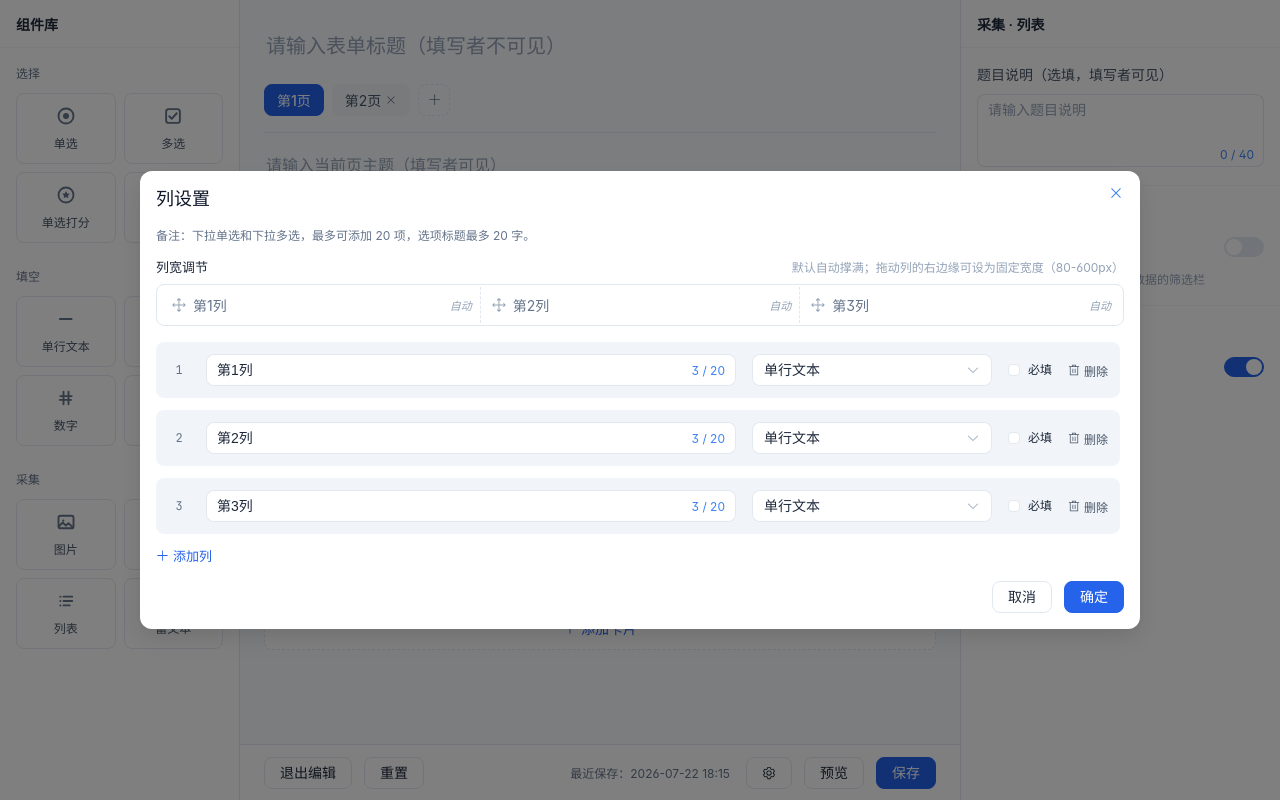
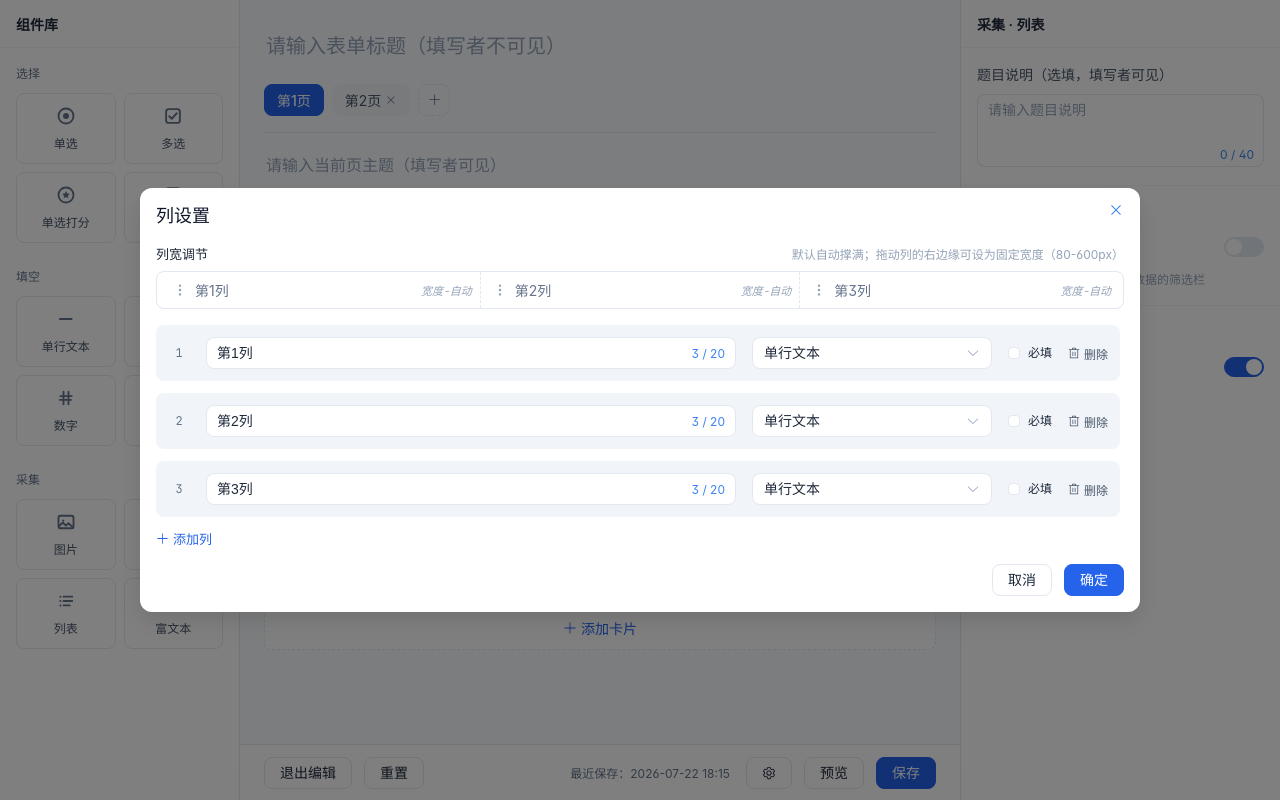
Before and after one commit to luyaoyaoqi/data-aggregation-system, a Vue app in the folder demo/: page / in a window 1280 px wide. Both pictures are taken after a click on the button "列设置". Built offline with nearby package versions, Linux system fonts and the light colour scheme; a web font is replaced by a local one.

Commit message:
列设置优化

```diff
--- a/demo/src/components/ListQuestionSettings.vue
+++ b/demo/src/components/ListQuestionSettings.vue
@@ -141,8 +141,6 @@ const WIDTH_PRESETS = [120, 160, 200, 240, 300];
 const resizeState = ref(null);
 /** 拖拽条容器 ref（用来测实际宽度） */
 const widthBarsRef = ref(null);
-/** 每个 bar 的 ref（用于重排时计算鼠标位置） */
-const widthBarRefs = ref([]);
 
 /**
  * 计算 idx 这一列在「当前没有固定宽度」的情况下应该占的等分宽度
@@ -212,60 +210,25 @@ function clampColWidth(col) {
   col.width = Math.max(COL_WIDTH_MIN, Math.min(COL_WIDTH_MAX, v));
 }
 
-/* -------------------- 列重排拖拽（仅在 bar 左侧手柄上触发） -------------------- */
-/** 拖拽重排状态：{ fromIdx, overIdx } */
-const reorderState = ref(null);
-
-/** 鼠标按下：开始重排拖拽 */
-function startReorder(e, idx) {
-  // 只在手柄触发，冒泡已由 e.stopPropagation 拦掉，避免与 width-handle 冲突
-  e.preventDefault();
-  e.stopPropagation();
-  reorderState.value = { fromIdx: idx, overIdx: idx };
-  document.body.style.cursor = "grabbing";
-  document.body.style.userSelect = "none";
-  window.addEventListener("mousemove", onReorderMove);
-  window.addEventListener("mouseup", endReorder);
+/* -------------------- 列重排：左移 / 右移 -------------------- */
+/** 列左移一格（与前一列交换），第一列禁用 */
+function moveColLeft(idx) {
+  if (idx <= 0) return;
+  const [moved] = draftCols.value.splice(idx, 1);
+  draftCols.value.splice(idx - 1, 0, moved);
 }
 
-/** 拖拽中：根据鼠标 X 位置计算目标插入点 */
-function onReorderMove(e) {
-  if (!reorderState.value) return;
-  const x = e.clientX;
-  let target = reorderState.value.fromIdx;
-  for (let i = 0; i < widthBarRefs.value.length; i++) {
-    const el = widthBarRefs.value[i];
-    if (!el) continue;
-    const rect = el.getBoundingClientRect();
-    const midX = rect.left + rect.width / 2;
-    if (x < midX) {
-      target = i;
-      break;
-    }
-    target = i + 1;
-  }
-  target = Math.max(0, Math.min(draftCols.value.length, target));
-  if (target !== reorderState.value.overIdx) {
-    reorderState.value.overIdx = target;
-  }
+/** 列右移一格（与后一列交换），最后一列禁用 */
+function moveColRight(idx) {
+  if (idx >= draftCols.value.length - 1) return;
+  const [moved] = draftCols.value.splice(idx, 1);
+  draftCols.value.splice(idx + 1, 0, moved);
 }
 
-/** 拖拽结束：执行重排 */
-function endReorder() {
-  if (reorderState.value) {
-    const { fromIdx, overIdx } = reorderState.value;
-    // overIdx 是「插入位置」语义；转换为 splice 索引
-    const insertAt = overIdx > fromIdx ? overIdx - 1 : overIdx;
-    if (insertAt !== fromIdx) {
-      const [moved] = draftCols.value.splice(fromIdx, 1);
-      draftCols.value.splice(insertAt, 0, moved);
-    }
-  }
-  reorderState.value = null;
-  document.body.style.cursor = "";
-  document.body.style.userSelect = "";
-  window.removeEventListener("mousemove", onReorderMove);
-  window.removeEventListener("mouseup", endReorder);
+/** 三点菜单命令分发 */
+function handleColCommand(cmd, idx) {
+  if (cmd === "left") moveColLeft(idx);
+  else if (cmd === "right") moveColRight(idx);
 }
 
 /** 自动列样式（撑满剩余空间） */
@@ -288,9 +251,9 @@ function fixedWidthStyle(width) {
     class="list-settings-dialog"
     @close="handleClose"
   >
-    <p class="dialog-tip">
+    <!-- <p class="dialog-tip">
       备注：下拉单选和下拉多选，最多可添加 20 项，选项标题最多 20 字。
-    </p>
+    </p> -->
 
     <!-- 列宽调节：拖动列的右边缘 -->
     <div class="width-preview">
@@ -305,41 +268,59 @@ function fixedWidthStyle(width) {
       <div class="width-bars-scroll">
         <div ref="widthBarsRef" class="width-bars">
           <template v-for="(col, i) in draftCols" :key="col.id || i">
-            <!-- 占位条：拖到「在当前 col 之前」插入。
-                 排除「原地」(overIdx === fromIdx) 和「紧邻原位之后」(overIdx === fromIdx + 1)。 -->
             <div
-              v-if="
-                reorderState &&
-                reorderState.overIdx === i &&
-                i !== reorderState.fromIdx &&
-                i !== reorderState.fromIdx + 1
-              "
-              class="width-bar-placeholder"
-            />
-            <div
-              :ref="(el) => (widthBarRefs[i] = el)"
               class="width-bar"
               :class="{
                 'is-auto': col.width == null,
                 'is-fixed': col.width != null,
-                // 仅标记「被拖的列」；目标插入位置已用 .width-bar-placeholder 占位条单独显示，不再叠加半透明
-                'is-dragging': reorderState && reorderState.fromIdx === i,
+                'is-dragging': resizeState?.idx === i,
               }"
               :style="
                 col.width != null ? fixedWidthStyle(col.width) : autoFlexStyle()
               "
             >
-              <el-icon
-                class="drag-grip"
-                title="拖动排序"
-                @mousedown="(e) => startReorder(e, i)"
-                ><Rank
-              /></el-icon>
+              <el-dropdown
+                trigger="click"
+                class="col-more"
+                @command="(cmd) => handleColCommand(cmd, i)"
+              >
+                <button
+                  type="button"
+                  class="col-more-btn"
+                  title="列操作"
+                  @mousedown.stop
+                >
+                  <svg
+                    viewBox="0 0 16 16"
+                    width="14"
+                    height="14"
+                    fill="currentColor"
+                    aria-hidden="true"
+                  >
+                    <circle cx="8" cy="3" r="1.4" />
+                    <circle cx="8" cy="8" r="1.4" />
+                    <circle cx="8" cy="13" r="1.4" />
+                  </svg>
+                </button>
+                <template #dropdown>
+                  <el-dropdown-menu>
+                    <el-dropdown-item command="left" :disabled="i === 0">
+                      左移
+                    </el-dropdown-item>
+                    <el-dropdown-item
+                      command="right"
+                      :disabled="i === draftCols.length - 1"
+                    >
+                      右移
+                    </el-dropdown-item>
+                  </el-dropdown-menu>
+                </template>
+              </el-dropdown>
               <span class="width-bar-name" :title="col.name">{{
                 col.name || `第${i + 1}列`
               }}</span>
               <span class="width-bar-px">
-                {{ col.width != null ? `${col.width}px` : "自动" }}
+                宽度-{{ col.width != null ? `${col.width}px` : "自动" }}
               </span>
               <span
                 class="width-bar-handle"
@@ -348,16 +329,6 @@ function fixedWidthStyle(width) {
               />
             </div>
           </template>
-          <!-- 占位条：拖到尾列后（overIdx === N）。同样排除「原地」与「紧邻原位之后」。 -->
-          <div
-            v-if="
-              reorderState &&
-              reorderState.overIdx === draftCols.length &&
-              reorderState.overIdx !== reorderState.fromIdx &&
-              reorderState.overIdx !== reorderState.fromIdx + 1
-            "
-            class="width-bar-placeholder"
-          />
         </div>
       </div>
     </div>
@@ -499,7 +470,7 @@ function fixedWidthStyle(width) {
 
   .width-bars-scroll {
     overflow-x: auto;
-    padding: var(--sp-2xs) var(--sp-xs);
+    padding: 0 var(--sp-xs);
     border: 1px solid var(--c-line);
     border-radius: var(--radius);
     background: var(--c-panel);
@@ -529,42 +500,10 @@ function fixedWidthStyle(width) {
       border-color var(--dur) var(--ease),
       color var(--dur) var(--ease);
 
-    /* 重排占位条：垂直方向的指示线。
-       用 box-shadow 渲染（不占布局空间，与题目拖动占位条一致）：
-       - 居中 3px 实色垂直线（offset-x:-1.5px, spread:1.5px → 阴影盒宽 3px，居中跨元素中线）
-       - 居中 3px 模糊蓝色光晕（blur:6px, spread:1.5px） */
-    &-placeholder {
-      flex-shrink: 0;
-      width: 0;
-      align-self: stretch;
-      pointer-events: none;
-      box-shadow:
-        -1.5px 0 0 1.5px var(--c-primary),
-        -1.5px 0 6px 1.5px rgba(37, 99, 235, 0.45);
-      z-index: 10;
-    }
-
-    /* 被拖动的 bar：主色高亮 + 虚线边框 + 漂浮阴影，区别于普通列 */
+    /* 列宽拖动中的 bar：仅高亮，不影响布局 */
     &.is-dragging {
       background: var(--c-primary-bg);
-      color: var(--c-primary);
       border-right-color: var(--c-primary);
-      /* 用 outline 而非 border，避免占据布局空间破坏 flex 等分 */
-      outline: 1px dashed var(--c-primary);
-      outline-offset: -1px;
-      box-shadow: 0 6px 16px rgba(37, 99, 235, 0.28);
-      z-index: 10;
-      border-radius: var(--radius-sm);
-      pointer-events: none;
-
-      .drag-grip {
-        color: var(--c-primary);
-      }
-
-      .width-bar-px {
-        color: var(--c-primary);
-        font-style: normal;
-      }
     }
 
     /* 自动列：撑满剩余空间，视觉上偏柔和 */
@@ -579,12 +518,38 @@ function fixedWidthStyle(width) {
       }
     }
 
-    &:hover {
-      background: var(--c-primary-bg);
-    }
+    // &:hover {
+    //   background: var(--c-primary-bg);
+    // }
 
     &:last-child {
       border-right: none;
+    }
+
+    /* 三点菜单按钮：替代旧 drag-grip，hover 时比 bar 自身背景略深 */
+    .col-more-btn {
+      flex-shrink: 0;
+      display: inline-flex;
+      align-items: center;
+      justify-content: center;
+      width: 22px;
+      height: 22px;
+      padding: 0;
+      color: var(--c-text-placeholder);
+      background: transparent;
+      border: none;
+      border-radius: var(--radius-sm);
+      cursor: pointer;
+      transition:
+        background var(--dur) var(--ease),
+        color var(--dur) var(--ease);
+
+      &:hover,
+      &:focus-visible {
+        background: var(--c-fill);
+        color: var(--c-text-regular);
+        outline: none;
+      }
     }
 
     .width-bar-name {
```
